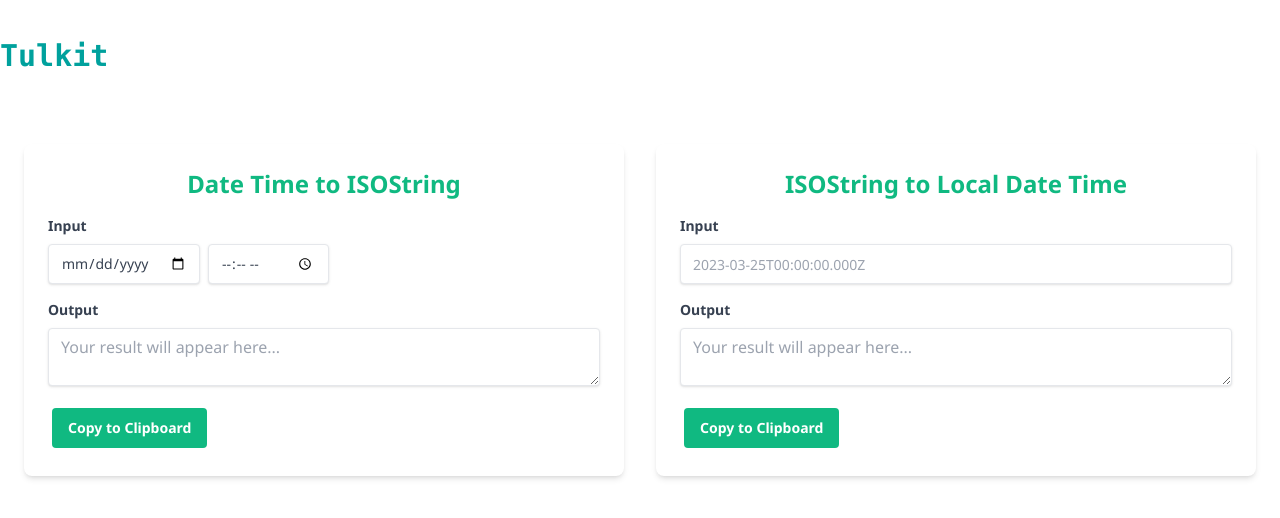
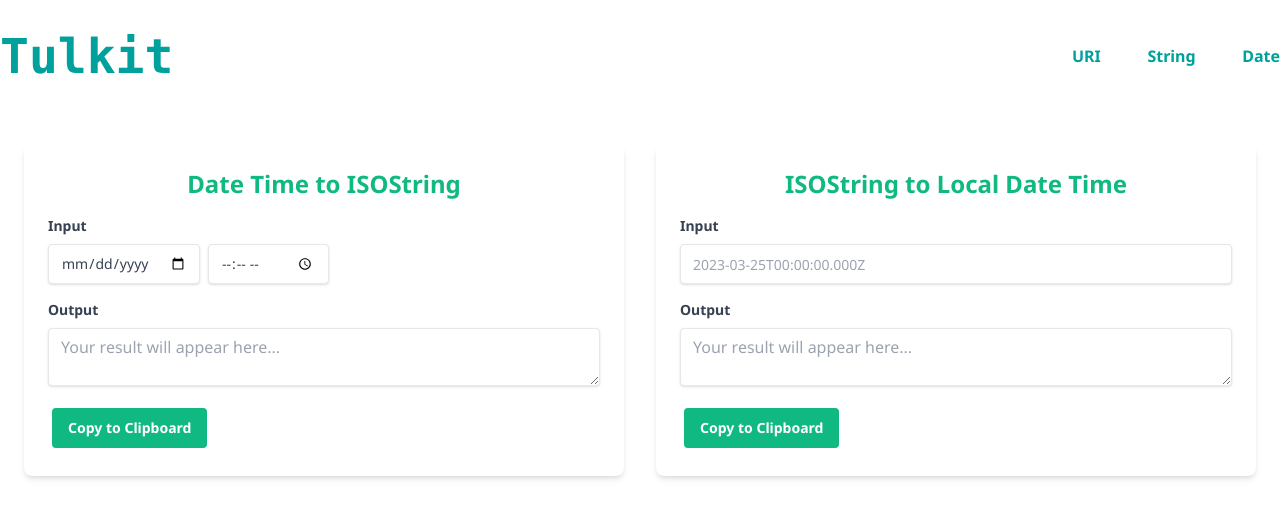
Before and after one commit to hasssan/tulkit, a SvelteKit app: page /date in a window 1280 px wide. Shown: the top 518 px of the page. Built offline with nearby package versions, Linux system fonts and the light colour scheme; a web font is replaced by a local one.

Commit message:
feat: enable navigation

```diff
--- a/src/components/navigation.svelte
+++ b/src/components/navigation.svelte
@@ -8,11 +8,11 @@
 </script>
 
 <nav class="">
-	<div class="flex space-x-4">
+	<div class="flex justify-between min-w-52">
 		{#each navItems as item}
 			<a
 				href={item.url}
-				class="text-emerald-700 underline hover:text-emerald-500 py-2 rounded-md text-sm font-medium"
+				class="text-tTeal hover:underline py-2 rounded-md text-base font-bold"
 				aria-current="page">{item.name}</a
 			>
 		{/each}
--- a/src/routes/+layout.svelte
+++ b/src/routes/+layout.svelte
@@ -6,7 +6,7 @@
 
 <div class="container mx-auto my-4">
 	<header class="h-20 flex items-center justify-between bg-white dark:bg-gray-900">
-		<h1 class="text-3xl font-mono font-bold text-tTeal">
+		<h1 class="text-5xl font-mono font-bold text-tTeal">
 			<a href="{base}/">Tulkit</a>
 		</h1>
 		<!-- <form class="relative w-64">
@@ -30,7 +30,7 @@
 				type="search"
 			/>
 		</form> -->
+		<NavigationComponent />
 	</header>
-	<!-- <NavigationComponent /> -->
 	<slot />
 </div>
```
